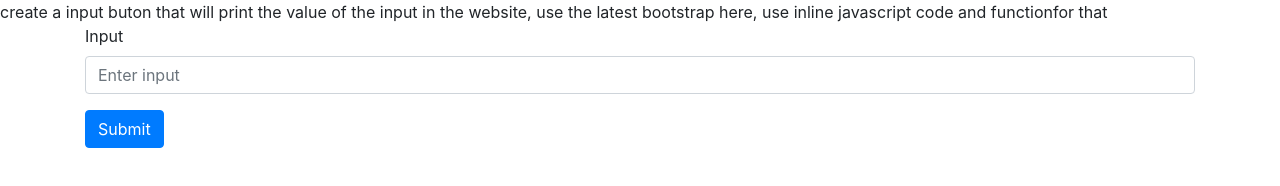
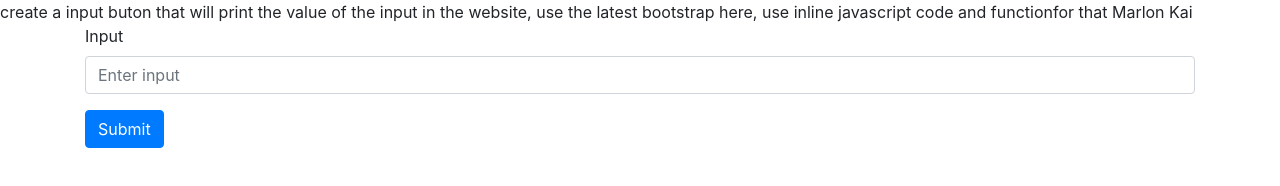
Before and after one commit to marlon-caisip/codespace-test, a plain HTML site: page index.html in a window 1280 px wide. Drawn offline with nearby package versions, Linux system fonts and the light colour scheme.

Commit message:
Nov 11, 2023, 4:54 PM

```diff
--- a/index.html
+++ b/index.html
@@ -5,6 +5,7 @@
     <link rel="stylesheet" href="https://maxcdn.bootstrapcdn.com/bootstrap/4.5.2/css/bootstrap.min.css">
 </head>
 <body>
+    Marlon Kai
     <div class="container">
         <div class="row">
             <div class="col-md-12">
```
